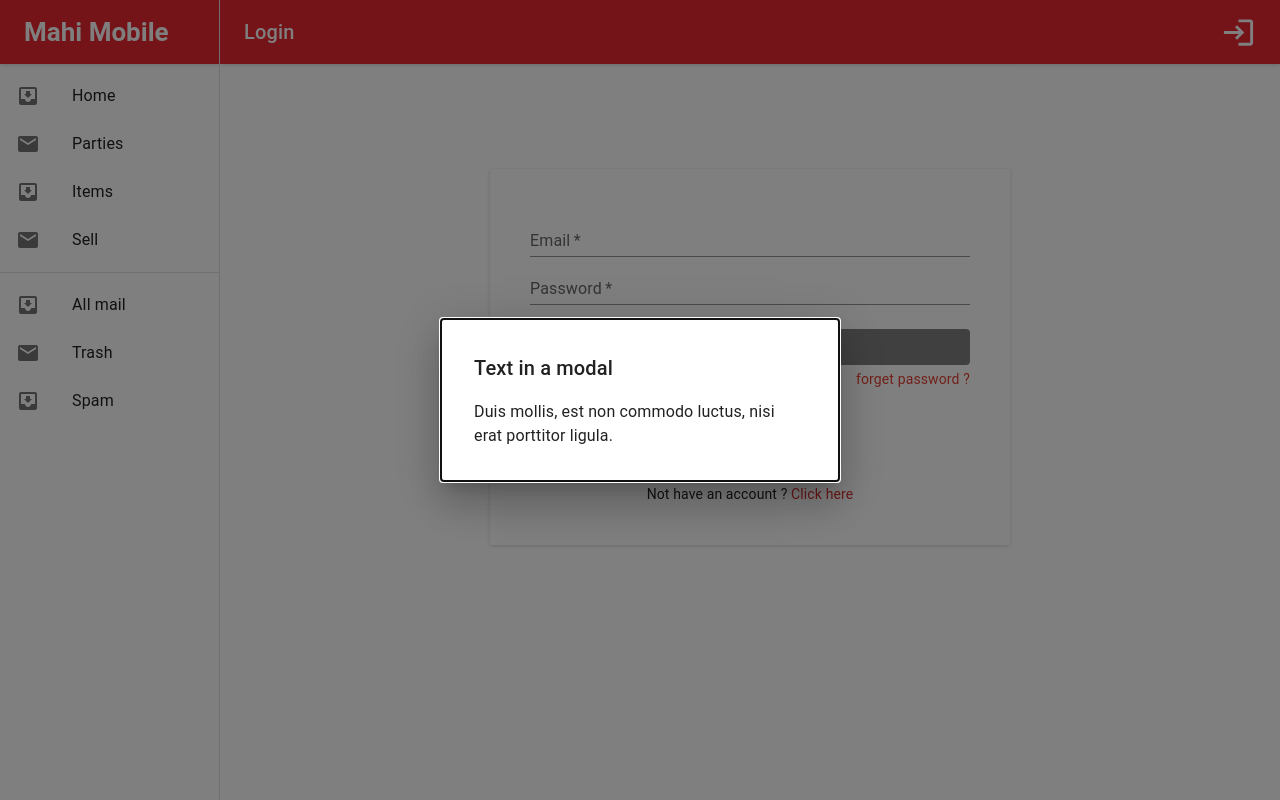
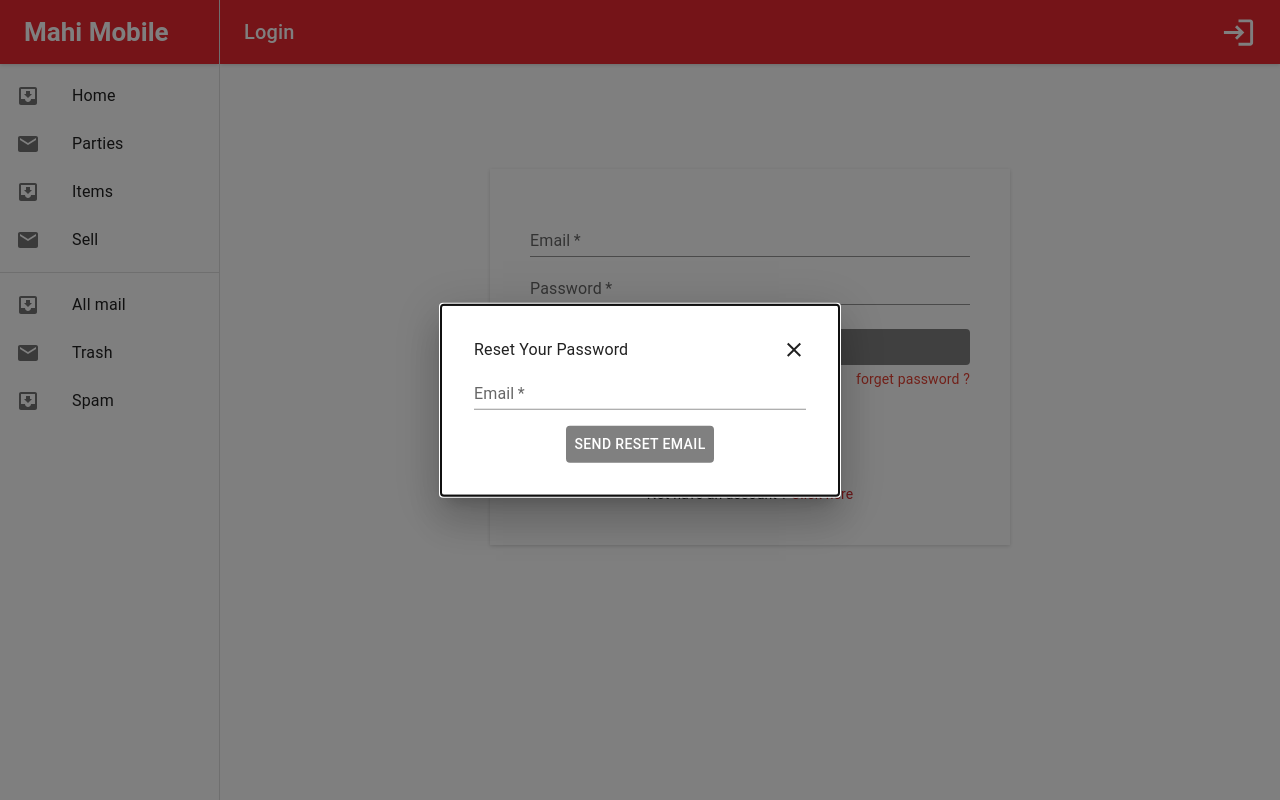
Before and after one commit to Ritik73011/mahi-mobile, a React (Create React App) app: page /login in a window 1280 px wide. Both pictures are taken after a click on the element "forget password ?". Built offline with nearby package versions, Linux system fonts and the light colour scheme; no server answers.

Commit message:
forget password functionality added

```diff
--- a/src/components/Popups/ForgetPass.jsx
+++ b/src/components/Popups/ForgetPass.jsx
@@ -2,6 +2,9 @@ import * as React from "react";
 import Box from "@mui/material/Box";
 import Typography from "@mui/material/Typography";
 import Modal from "@mui/material/Modal";
+import CloseIcon from "@mui/icons-material/Close";
+import { Button, TextField } from "@mui/material";
+import { getAuth, sendPasswordResetEmail } from "firebase/auth";
 
 const style = {
   position: "absolute",
@@ -16,6 +19,23 @@ const style = {
 };
 
 export default function ForgetPass({ open, handleClose }) {
+  const [email, setEmail] = React.useState("");
+  const handleChange = (e) => {
+    setEmail(e.target.value);
+  };
+
+  const handleClick = () => {
+    const auth = getAuth();
+    sendPasswordResetEmail(auth, email)
+      .then(() => {
+        alert("password link sended. please check mail...");
+      })
+      .catch((error) => {
+        const errorMessage = error.message;
+        alert(errorMessage);
+      });
+  };
+
   return (
     <div>
       <Modal
@@ -25,12 +45,41 @@ export default function ForgetPass({ open, handleClose }) {
         aria-describedby="modal-modal-description"
       >
         <Box sx={style}>
-          <Typography id="modal-modal-title" variant="h6" component="h2">
-            Text in a modal
-          </Typography>
-          <Typography id="modal-modal-description" sx={{ mt: 2 }}>
-            Duis mollis, est non commodo luctus, nisi erat porttitor ligula.
-          </Typography>
+          <Box
+            sx={{
+              display: "flex",
+              justifyContent: "space-between",
+              alignItems: "center",
+            }}
+          >
+            <Typography>Reset Your Password</Typography>
+            <CloseIcon sx={{ cursor: "pointer" }} onClick={handleClose} />
+          </Box>
+
+          <Box>
+            <TextField
+              required
+              fullWidth
+              id="standard-required"
+              label="Email"
+              type="email"
+              variant="standard"
+              onChange={handleChange}
+            />
+            <Button
+              sx={{
+                display: "block",
+                margin: "auto",
+                background: "grey",
+                color: "white",
+                marginTop: "16px",
+                ":hover": { background: "#d52c2e" },
+              }}
+              onClick={handleClick}
+            >
+              SEND RESET EMAIL
+            </Button>
+          </Box>
         </Box>
       </Modal>
     </div>
```
